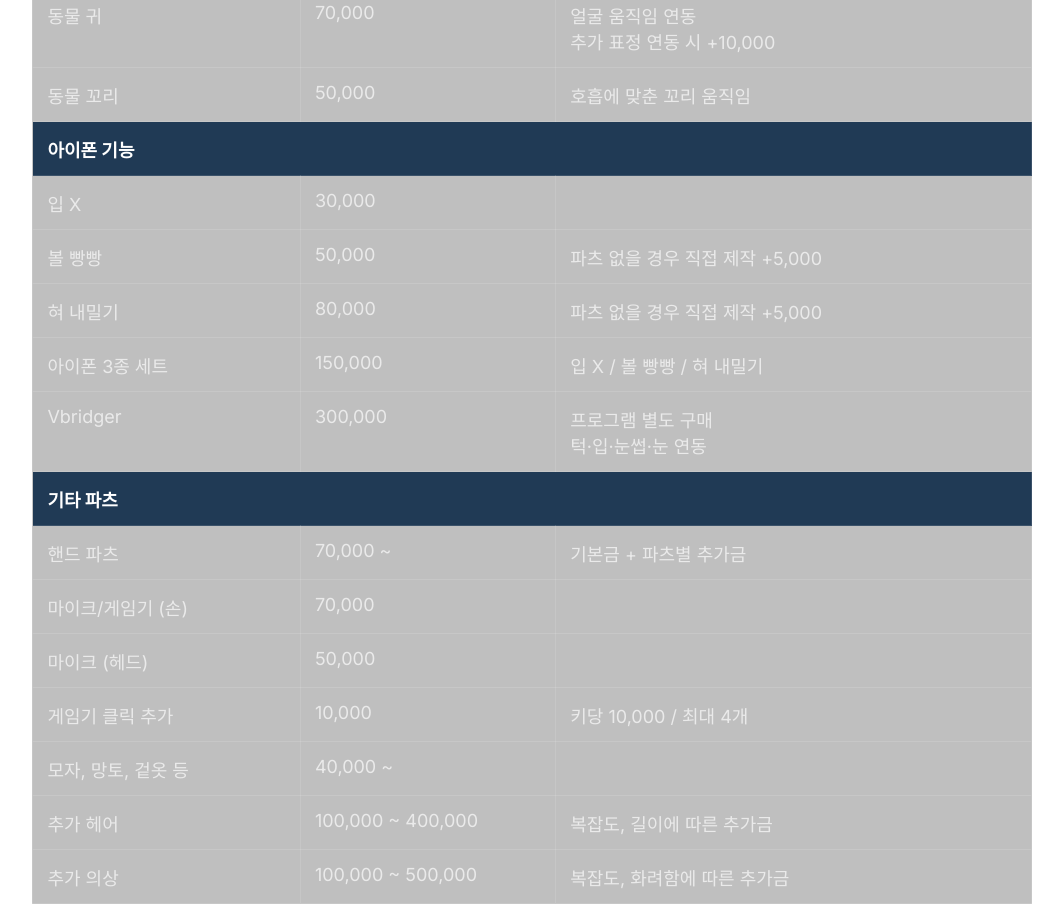
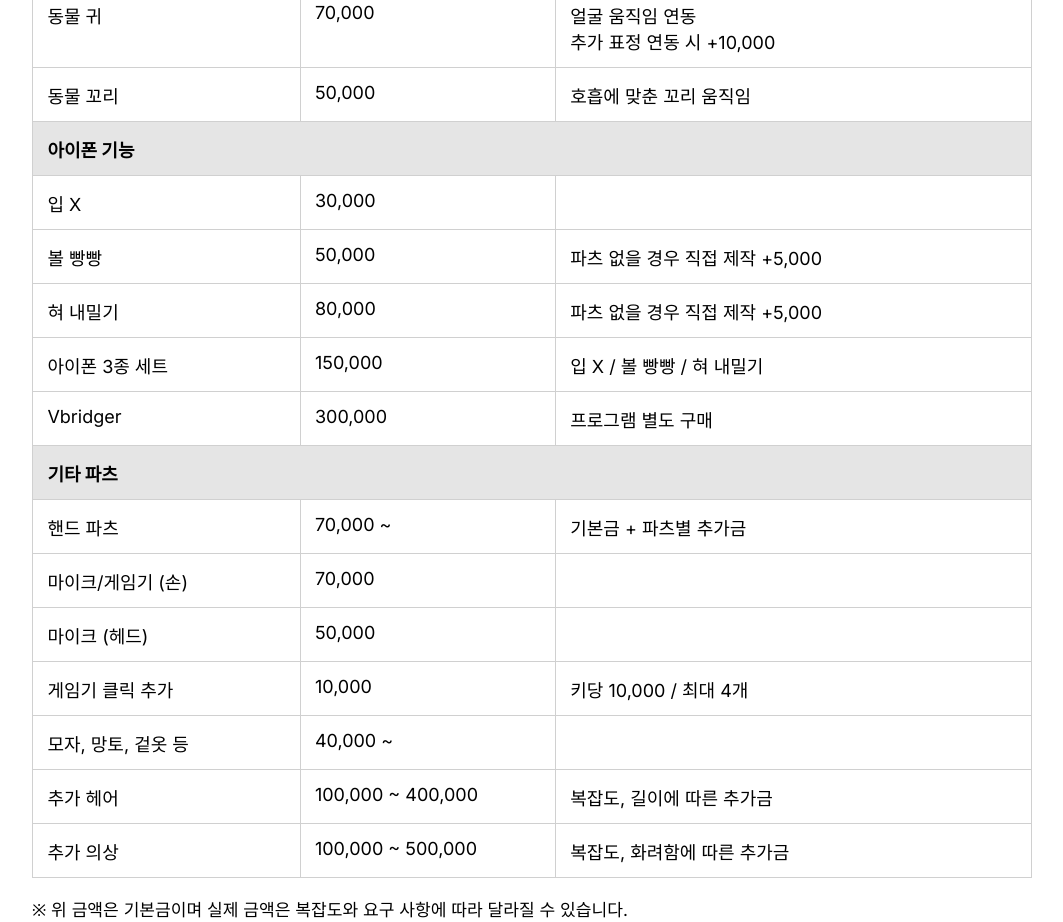
Before and after one commit to gguwaaang/artmug, a plain HTML site: page index.html in a window 1280 px wide. Shown: the part 1280-2202 px from the top of the page, without its empty margins (108-1171 px from the left). Drawn offline with Linux system fonts and the light colour scheme.

Commit message:
Update index.html

```diff
--- a/index.html
+++ b/index.html
@@ -13,15 +13,15 @@
 html, body{
   margin:0;
   background:transparent;
-  color:#eaeaea;
+  color:#000;
   font-family:Inter, system-ui, -apple-system, BlinkMacSystemFont;
   font-size:18px;
 }
 
 :root{
-  --line: rgba(255,255,255,.12);
-  --soft: rgba(255,255,255,.08);
-  --section: #203a55;
+  --line:#d0d0d0;          /* 표 선, 구분선 */
+  --soft:#f3f3f3;          /* 헤더/강조 배경 */
+  --section:#e5e5e5;       /* 섹션 바 */
 }
 
 .wrap{
@@ -34,12 +34,14 @@ h2{
   font-size:1.6em;
   font-weight:800;
   margin:1.2em 0 .6em;
+  color:#000;
 }
 
 h3{
   font-size:1.15em;
   font-weight:700;
   margin:.8em 0 .4em;
+  color:#000;
 }
 
 ul{
@@ -55,7 +57,7 @@ table{
   border-collapse:collapse;
   margin:1em 0;
   border:1px solid var(--line);
-  background:rgba(0,0,0,.25);
+  background:#fff;
 }
 
 th, td{
@@ -64,6 +66,7 @@ th, td{
   border-right:1px solid var(--line);
   text-align:left;
   vertical-align:top;
+  color:#000;
 }
 
 th:last-child, td:last-child{border-right:0;}
@@ -71,23 +74,23 @@ tr:last-child td{border-bottom:0;}
 
 thead th{
   font-weight:700;
-  background:rgba(255,255,255,.05);
+  background:var(--soft);
 }
 
-.section-bar{
+.section-bar td{
   background:var(--section);
   font-weight:700;
-  color:#fff;
 }
 
 .note{
   margin:.8em 0;
   line-height:1.6;
+  color:#000;
 }
 
 .small{
   font-size:.95em;
-  opacity:.9;
+  color:#000;
 }
 </style>
 </head>
@@ -217,7 +220,7 @@ thead th{
 <tr>
   <td>Vbridger</td>
   <td>300,000</td>
-  <td>프로그램 별도 구매<br>턱·입·눈썹·눈 연동</td>
+  <td>프로그램 별도 구매</td>
 </tr>
 
 <tr class="section-bar">
```
